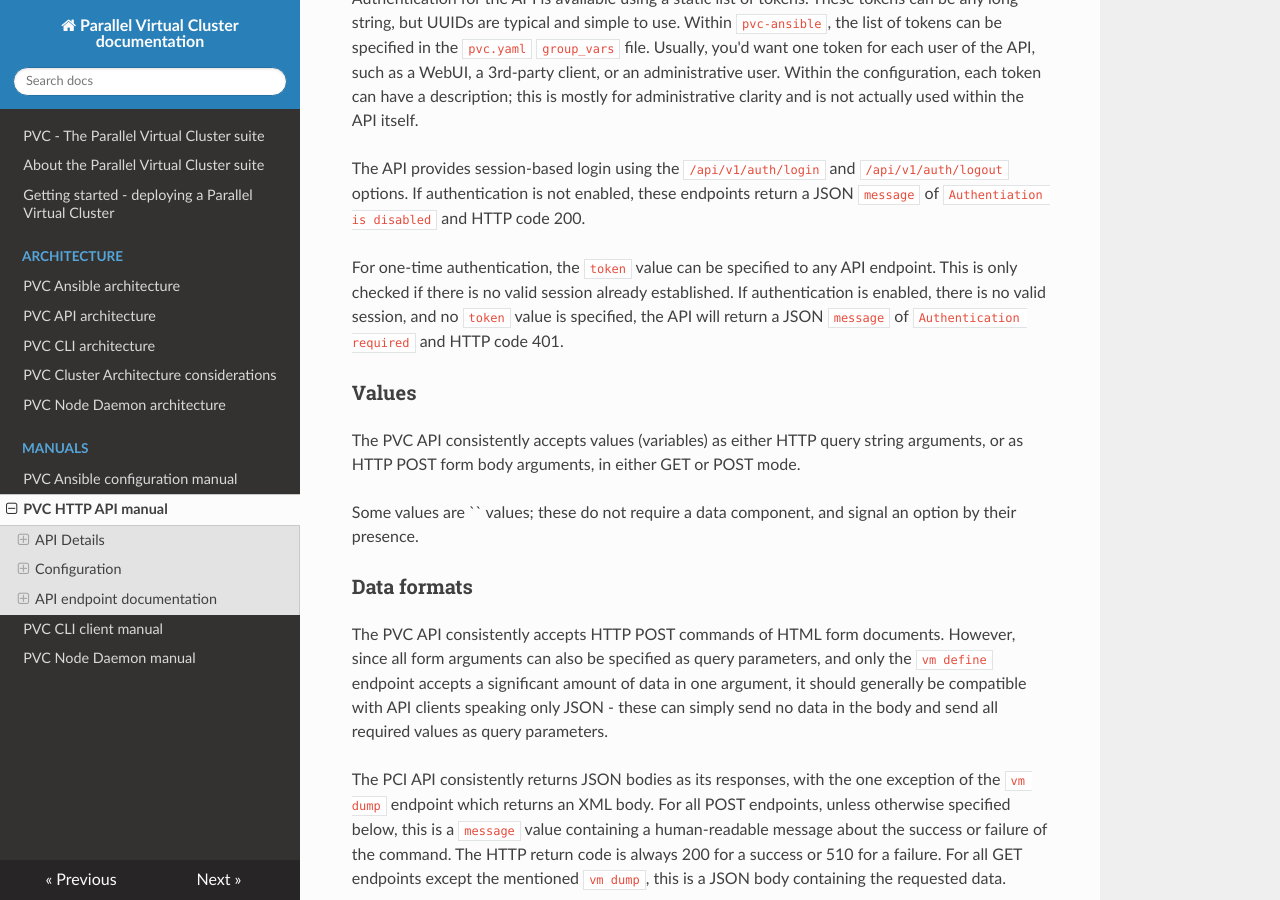
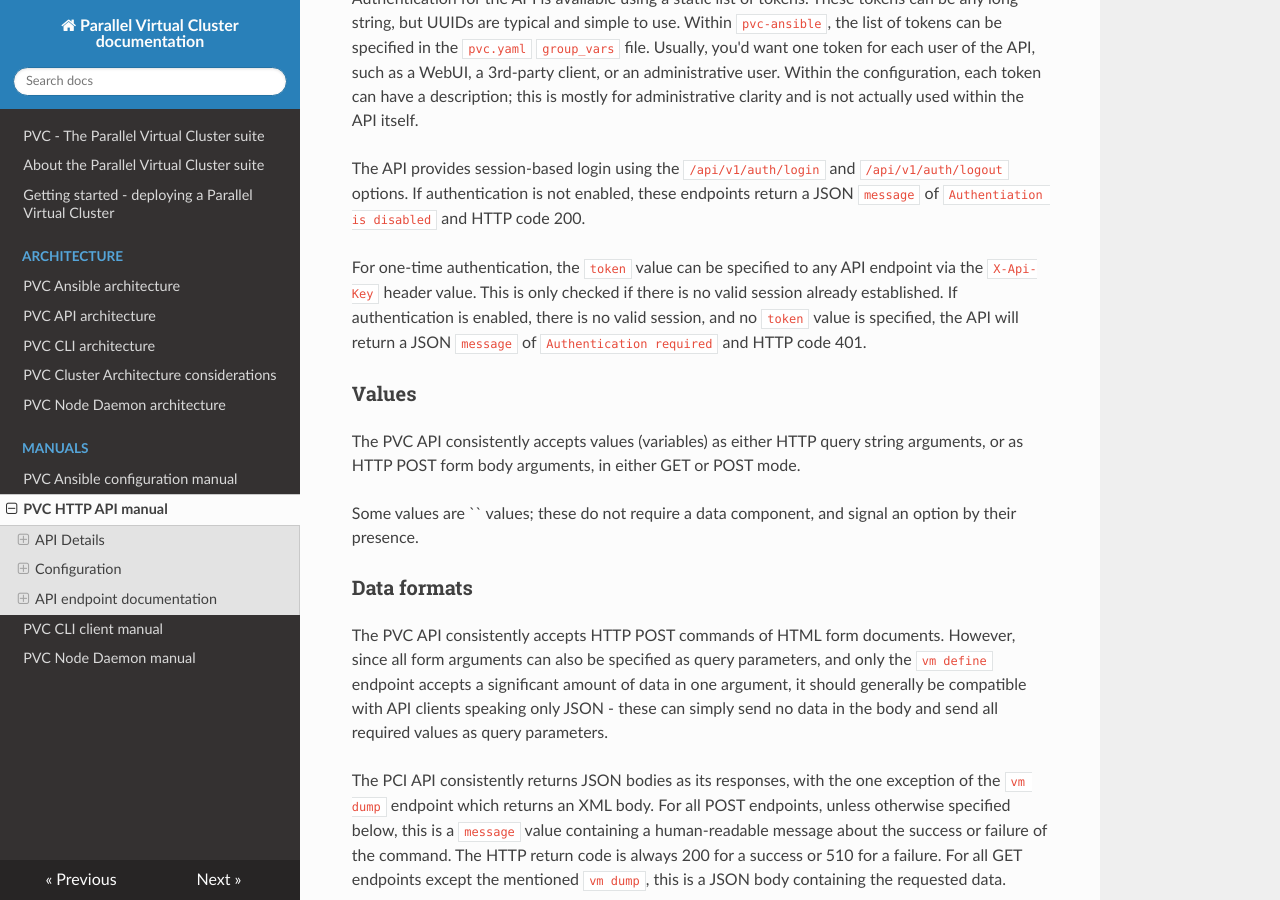
Before and after one commit to parallelvirtualcluster/pvc, an MkDocs documentation site: the page built from docs/manuals/api.md, in a window 1280 px wide and 900 px high, scrolled down 643 px. Built offline with MkDocs 1.6.1, drawn with Linux system fonts in a browser that asks for light colours; nearby versions of some CDN libraries; some of the changed text lies outside the part shown.

Commit message:
Move token authentication to X-Api-Token header
Implements #46

```diff
--- a/docs/manuals/api.md
+++ b/docs/manuals/api.md
@@ -16,7 +16,7 @@ Authentication for the API is available using a static list of tokens. These tok
 
 The API provides session-based login using the `/api/v1/auth/login` and `/api/v1/auth/logout` options. If authentication is not enabled, these endpoints return a JSON `message` of `Authentiation is disabled` and HTTP code 200.
 
-For one-time authentication, the `token` value can be specified to any API endpoint. This is only checked if there is no valid session already established. If authentication is enabled, there is no valid session, and no `token` value is specified, the API will return a JSON `message` of `Authentication required` and HTTP code 401.
+For one-time authentication, the `token` value can be specified to any API endpoint via the `X-Api-Key` header value. This is only checked if there is no valid session already established. If authentication is enabled, there is no valid session, and no `token` value is specified, the API will return a JSON `message` of `Authentication required` and HTTP code 401.
 
 ### Values
 
@@ -107,7 +107,7 @@ The Flask authentication secret key used to salt session credentials. Should be
 * *optional*
 * *requires* `authentication` -> `enabled`
 
-A list of API authentication tokens that can be passed via the `X-Authentication` header to authorize access to the API.
+A list of API authentication tokens that can be passed via the `X-Api-Key` header to authorize access to the API.
 
 ##### `description`
 
```
Also changed, not shown: 1 other file.
